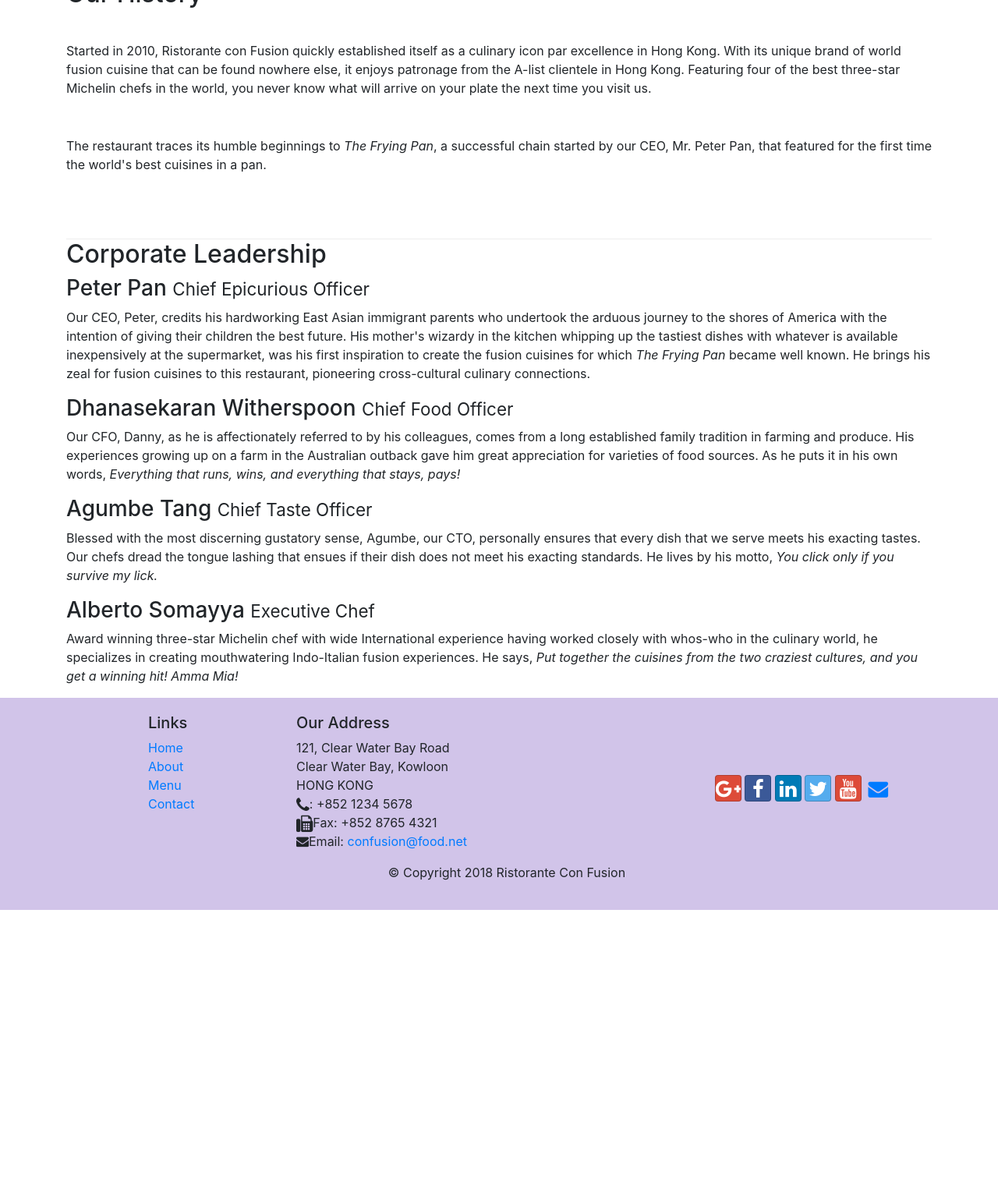
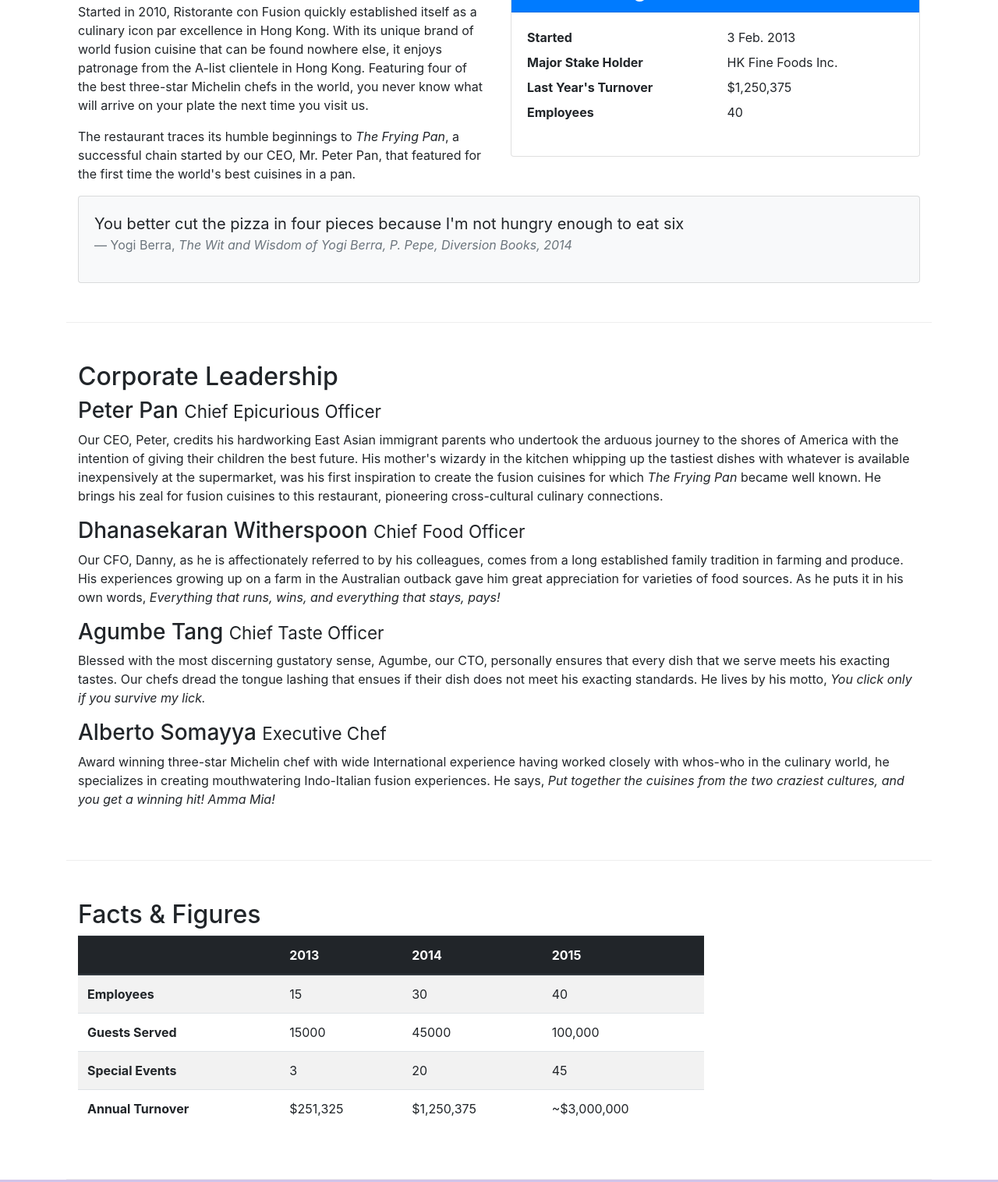
Before and after one commit to DPrinceKumar/Bootstrap-coursera, a website: page aboutus.html in a window 1280 px wide. Shown: the part 558-2074 px from the top of the page at 78% size. Before the commit the page ends 1725 px from the top, so only its background shows below. Drawn offline with nearby package versions, Linux system fonts and the light colour scheme.

Commit message:
tables and card created

```diff
--- a/aboutus.html
+++ b/aboutus.html
@@ -63,19 +63,48 @@
             </div>
         </div>
 
-        <div >
-            <div class="row row-content align-items-center">
+        <div class="row row-content">
+            <div class="col-sm-6">
                 <h2>Our History</h2>
                 <p>Started in 2010, Ristorante con Fusion quickly established itself as a culinary icon par excellence in Hong Kong. With its unique brand of world fusion cuisine that can be found nowhere else, it enjoys patronage from the A-list clientele in Hong Kong.  Featuring four of the best three-star Michelin chefs in the world, you never know what will arrive on your plate the next time you visit us.</p>
                 <p>The restaurant traces its humble beginnings to <em>The Frying Pan</em>, a successful chain started by our CEO, Mr. Peter Pan, that featured for the first time the world's best cuisines in a pan.</p>
             </div>
-            <div>
+            <div class="col-sm">
+                <div class="card">
+                    <h3 class="card-header bg-primary text-white">Facts at a glance </h3>
+                    <div class="card-body">
+                        <dl class="row">
+                            <dt class="col-6">Started</dt>
+                            <dd class="col-6">3 Feb. 2013</dd>
+                            <dt class="col-6">Major Stake Holder</dt>
+                            <dd class="col-6">HK Fine Foods Inc.</dd>
+                            <dt class="col-6">Last Year's Turnover</dt>
+                            <dd class="col-6">$1,250,375</dd>
+                            <dt class="col-6">Employees</dt>
+                            <dd class="col-6">40</dd>
+                        </dl>
+                    </div>
+                </div>
+            </div>
+            <div class="col-12">
+                <div class="card card-body bg-light">
+                    <blockquote class="blockquote">
+                        <p class="mb-0">You better cut the pizza in four pieces because
+                            I'm not hungry enough to eat six</p>
+                            <footer class="blockquote-footer">Yogi Berra,
+                                <cite title="Source Title">
+                                    The Wit and Wisdom of Yogi Berra,
+                            P. Pepe, Diversion Books, 2014
+                                </cite>
+                            </footer>
+                    </blockquote>
+                </div>
             </div>
         </div>
 
 
-        <div>
-            <div >
+        <div class="row row-content">
+            <div  class="col-12">
                 <h2>Corporate Leadership</h2>
                 <h3>Peter Pan <small>Chief Epicurious Officer</small></h3>
                 <p class="d-none d-sm-block">Our CEO, Peter, credits his hardworking East Asian immigrant parents who undertook the arduous journey to the shores of America with the intention of giving their children the best future. His mother's wizardy in the kitchen whipping up the tastiest dishes with whatever is available inexpensively at the supermarket, was his first inspiration to create the fusion cuisines for which <em>The Frying Pan</em> became well known. He brings his zeal for fusion cuisines to this restaurant, pioneering cross-cultural culinary connections.</p>
@@ -87,7 +116,53 @@
                 <p class="d-none d-sm-block">Award winning three-star Michelin chef with wide International experience having worked closely with whos-who in the culinary world, he specializes in creating mouthwatering Indo-Italian fusion experiences. He says, <em>Put together the cuisines from the two craziest cultures, and you get a winning hit! Amma Mia!</em></p>
             </div>
        </div>
+       <div class="row row-content">
+           <div class="col-12 col-sm-9">
+               <h2>Facts &amp; Figures </h2>
+               <!-- for responsivein small device teble responsiveis used and can be scroable in horizontal direction -->
+               <div class="table-responsive">
+                <table class="table table-striped">
+                    <thead class="thead-dark">
+                        <tr>
+                            <th>&nbsp;</th>
+                            <th>2013</th>
+                            <th>2014</th>
+                            <th>2015</th>
+                        </tr>
+                    </thead>
+                    <tbody>
+                        <tr>
+                            <th>Employees</th>
+                            <td>15</td>
+                            <td>30</td>
+                            <td>40</td>
+                        </tr>
+                        <tr>
+                            <th>Guests Served</th>
+                            <td>15000</td>
+                            <td>45000</td>
+                            <td>100,000</td>
+                        </tr>
+                        <tr>
+                            <th>Special Events</th>
+                            <td>3</td>
+                            <td>20</td>
+                            <td>45</td>
+                        </tr>
+                        <tr>
+                            <th>Annual Turnover</th>
+                            <td>$251,325</td>
+                            <td>$1,250,375</td>
+                            <td>~$3,000,000</td>
+                        </tr>
+                    </tbody>
+                </table>
+            </div>
+           </div>
+           <div class="col-12 col-sm-3">
 
+           </div>
+       </div>
     </div>
 
     <footer class="footer">
```
